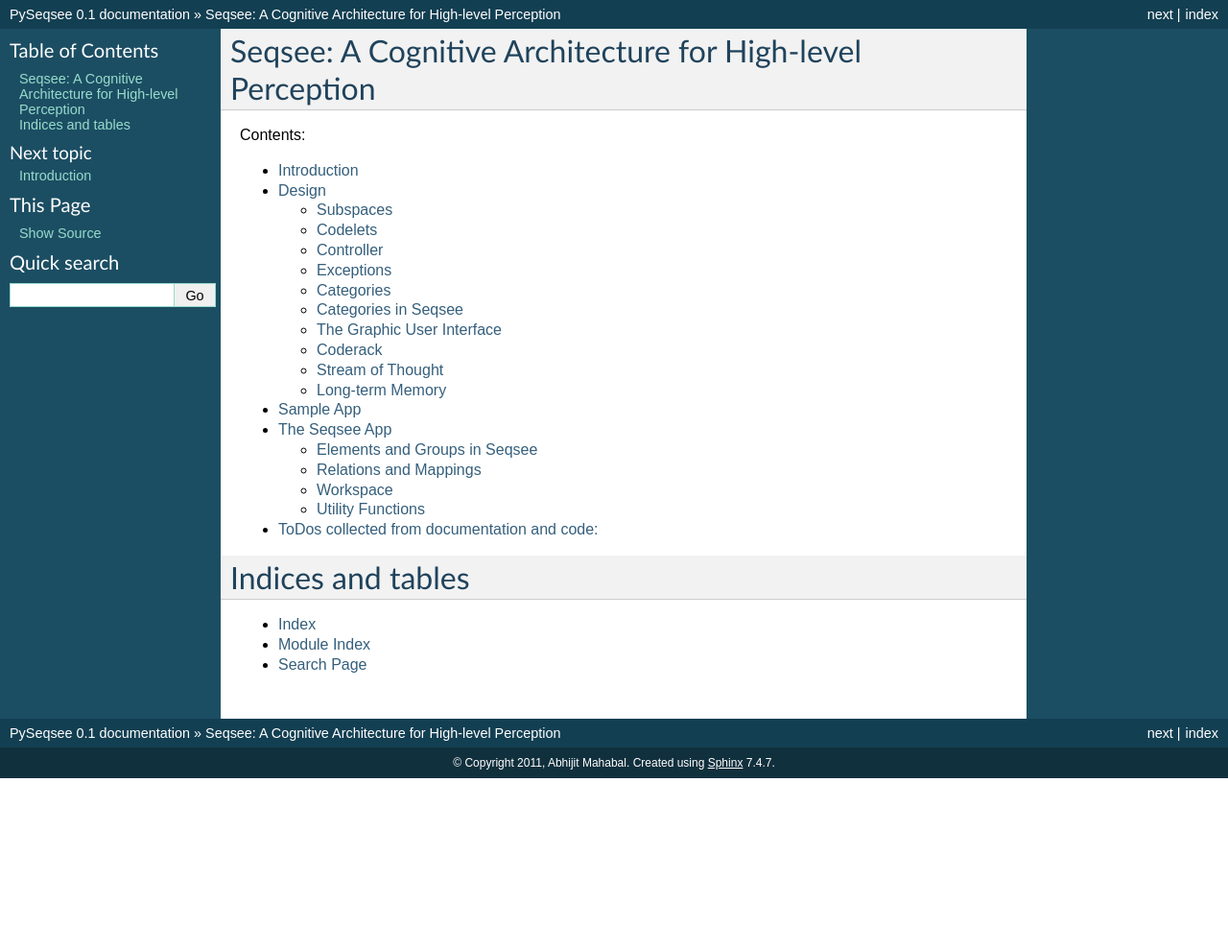
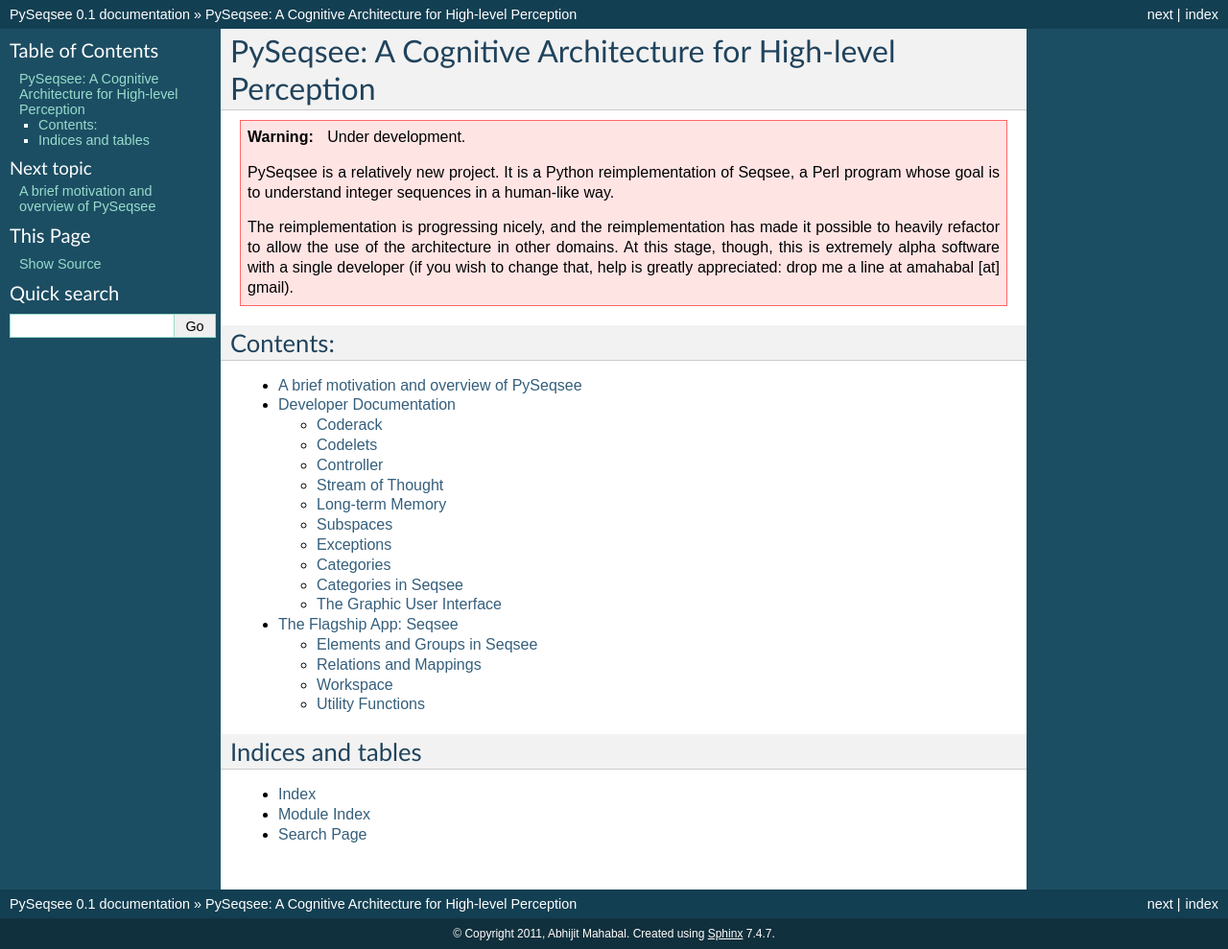
Before and after one commit to amahabal/PySeqsee, a Sphinx documentation site: the page built from docs/index.rst, in a window 1280 px wide. Shown: the whole page at 96% size. Built offline with Sphinx 7.4.7, drawn with Linux system fonts in a browser that asks for light colours; formulas are drawn with MathJax 3; before the commit the page ends 900 px from its top, so only the background shows below that.

Commit message:
Refactored docs.

```diff
--- a/docs/index.rst
+++ b/docs/index.rst
@@ -3,21 +3,32 @@
    You can adapt this file completely to your liking, but it should at least
    contain the root `toctree` directive.
 
-Seqsee: A Cognitive Architecture for High-level Perception
-===========================================================
+==============================================================
+ PySeqsee: A Cognitive Architecture for High-level Perception
+==============================================================
+
+.. warning::
+  Under development.
+
+  PySeqsee is a relatively new project. It is a Python reimplementation of
+  Seqsee, a Perl program whose goal is to understand integer sequences
+  in a human-like way.
+
+  The reimplementation is progressing nicely, and the reimplementation has
+  made it possible to heavily refactor to allow the use of the architecture in
+  other domains. At this stage, though, this is extremely alpha software with a
+  single developer (if you wish to change that, help is greatly appreciated:
+  drop me a line at amahabal [at] gmail).
 
 Contents:
+===========
 
 .. toctree::
    :maxdepth: 2
 
-   intro
-   design
-   sample_app
-
-   seqsee/index
-
-   todo
+   overview/overview_index
+   developer/developer_index
+   seqsee/seqsee_index
 
 Indices and tables
 ==================
--- a/docs/intro.rst
+++ /dev/null
@@ -1,4 +0,0 @@
-Introduction
-=============
-
-Seqsee is a computer architecture designed to simulate one view of how the mind works.
--- /dev/null
+++ b/docs/overview/overview_index.rst
@@ -0,0 +1,8 @@
+A brief motivation and overview of PySeqsee
+=============================================
+
+.. note::
+  Describe what PySeqsee is trying to achieve.
+
+Seqsee is a computer architecture designed to simulate one view of how the mind
+works.
--- a/docs/sample_app.rst
+++ /dev/null
@@ -1,6 +0,0 @@
-Sample App
-=============
-
-
-.. automodule:: apps.sample_app
-  :members:
--- a/docs/seqsee/index.rst
+++ b/docs/seqsee/seqsee_index.rst
@@ -1,4 +1,4 @@
-The Seqsee App
+The Flagship App: Seqsee
 ====================================
 
 Seqsee is an one app running on the PySeqsee framework.
--- a/docs/todo.rst
+++ /dev/null
@@ -1,4 +0,0 @@
-ToDos collected from documentation and code:
-=============================================
-
-.. todolist::
```
Also changed, not shown: docs/design.rst (deleted, +0 -16 lines), docs/developer/developer_index.rst (added, +18 -0 lines), docs/index.html (deleted, +0 -130 lines), docs/developer/categories.rst (renamed from docs/design/categories.rst), docs/developer/codelets.rst (renamed from docs/design/codelets.rst), docs/developer/coderack.rst (renamed from docs/components/coderack.rst), docs/developer/controller.rst (renamed from docs/design/controller.rst), docs/developer/exceptions.rst (renamed from docs/design/exceptions.rst), docs/developer/ltm.rst (renamed from docs/components/ltm.rst), docs/developer/stream.rst (renamed from docs/components/stream.rst), docs/developer/subspaces.rst (renamed from docs/design/subspaces.rst), docs/developer/ui.rst (renamed from docs/design/ui.rst).
